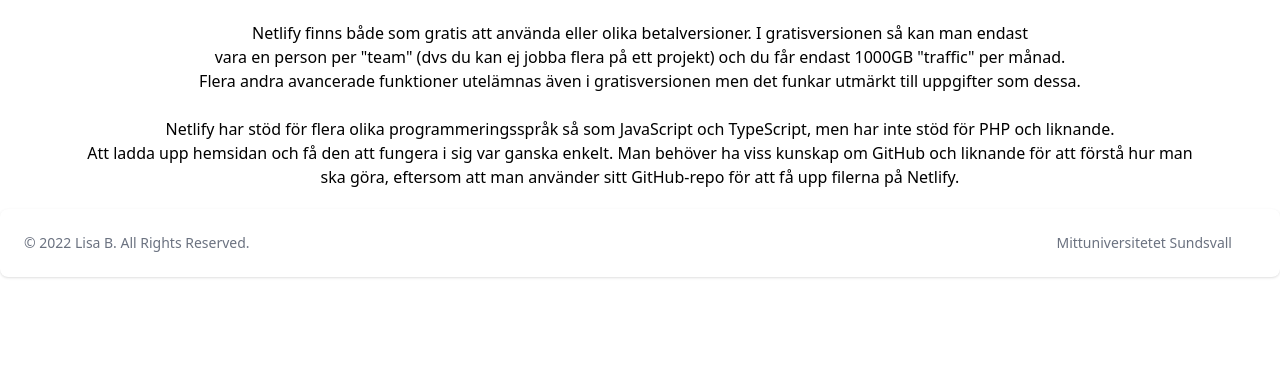
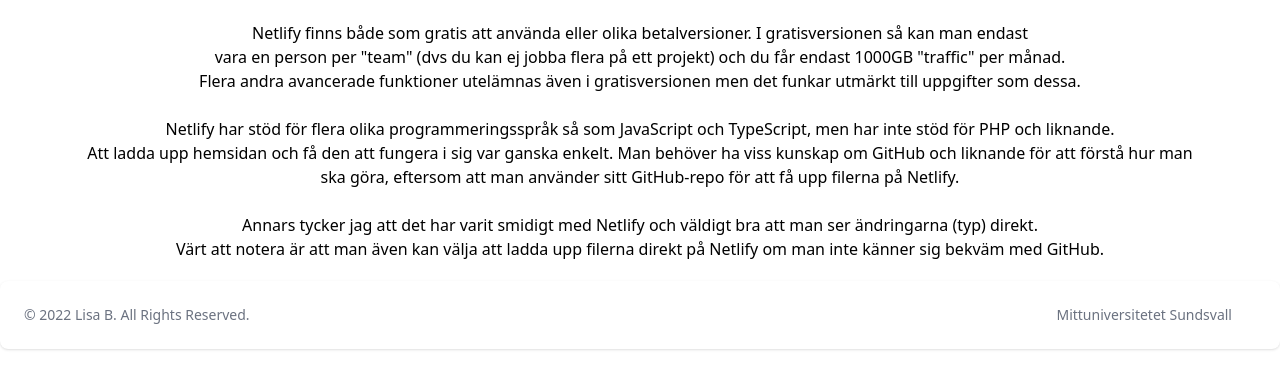
Before and after one commit to llisora/repo1, a website: page src/publicering.html in a window 1280 px wide. Shown: the part 247-636 px from the top of the page. Drawn offline with Linux system fonts and the light colour scheme.

Commit message:
lite text

```diff
--- a/src/publicering.html
+++ b/src/publicering.html
@@ -39,6 +39,9 @@
         <p>Netlify har stöd för flera olika programmeringsspråk så som JavaScript och TypeScript, men har inte stöd för PHP och liknande.</p>
         <p>Att ladda upp hemsidan och få den att fungera i sig var ganska enkelt. Man behöver ha viss kunskap om GitHub och liknande för att förstå hur man </p>
         <p>ska göra, eftersom att man använder sitt GitHub-repo för att få upp filerna på Netlify.</p>
+        <br>
+        <p>Annars tycker jag att det har varit smidigt med Netlify och väldigt bra att man ser ändringarna (typ) direkt.</p>
+        <p>Värt att notera är att man även kan välja att ladda upp filerna direkt på Netlify om man inte känner sig bekväm med GitHub.</p>
 
     </div>
 
```
